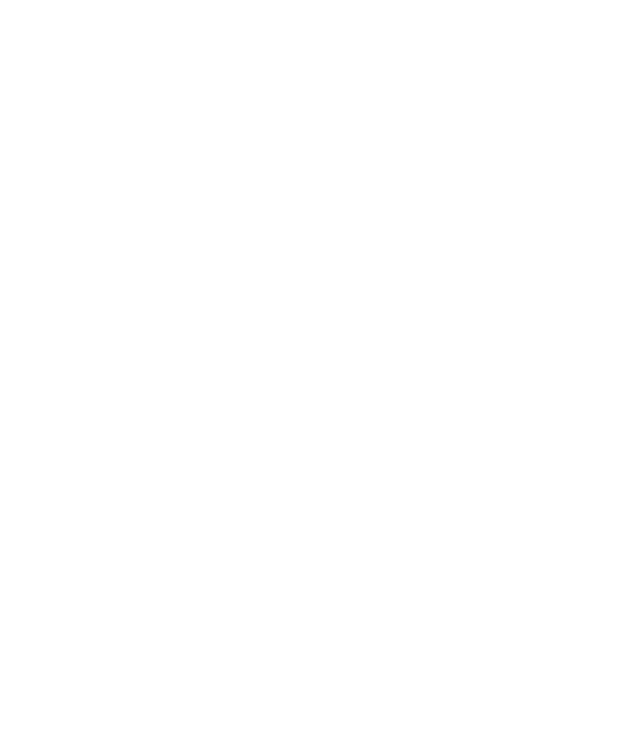
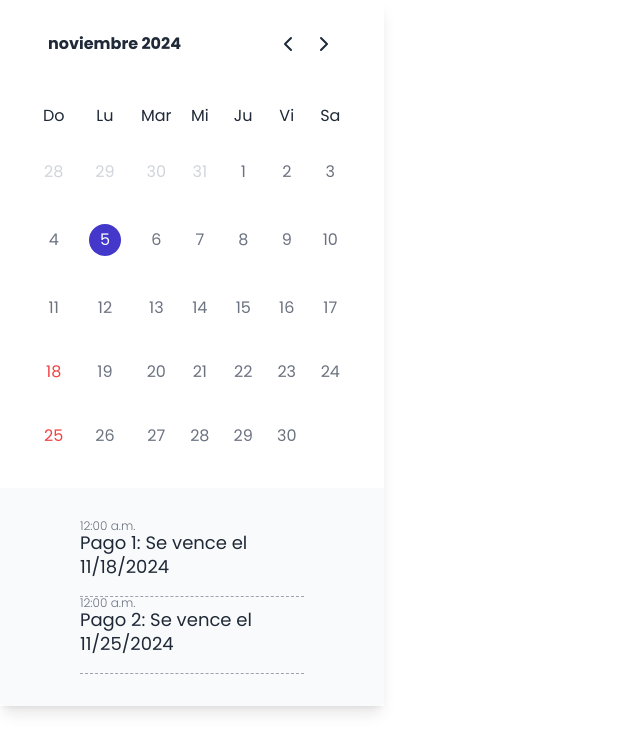
Before and after one commit to metodosformalesds/t6_mfds_2024, a React (Vite) app in the folder llamascoin_ui/: page /calendar in a window 1280 px wide. Before the commit this address had no page. Shown: the top 752 px of the page, without its empty margins (0-640 px from the left). Built offline with nearby package versions, Linux system fonts and the light colour scheme; a web font is replaced by a local one.

Commit message:
realización del calendario
Realización del calendario tomando la fecha actual, obteniendo las fechas de un json para que se vea las

```diff
--- a/llamascoin_ui/package.json
+++ b/llamascoin_ui/package.json
@@ -19,6 +19,7 @@
     "@mui/x-charts": "^7.22.0",
     "@paypal/react-paypal-js": "^8.7.0",
     "axios": "^1.7.7",
+    "dayjs": "^1.11.13",
     "react": "^18.3.1",
     "react-dom": "^18.3.1",
     "react-hook-form": "^7.53.0",
--- a/llamascoin_ui/src/App.jsx
+++ b/llamascoin_ui/src/App.jsx
@@ -9,6 +9,7 @@
 import HomePage from "./pages/HomePage";
 import { AuthProvider } from "./context/AuthContext";
 import AboutUs from "./pages/AboutUs";
+import Calendar from "./components/calendar"
 const App = () => {
   return (
     <AuthProvider>
@@ -21,6 +22,7 @@
         <Route path="/subscription" element={<Subscription />} />
         <Route path="/terms-and-conditions" element={<TermsAndConditions />} />
         <Route path="/about" element={<AboutUs/>}/>
+        <Route path="/calendar" element={<Calendar/>}/>
       </Routes>
     </Router>
   </AuthProvider>
--- a/llamascoin_ui/src/components/Navbar.jsx
+++ b/llamascoin_ui/src/components/Navbar.jsx
@@ -61,6 +61,9 @@
           </a>
           <a href="/subscription" className="text-sm font-semibold leading-8 text-white">
             ¿Quieres prestar dinero?
+          </a>
+          <a href="/calendar" className="text-sm font-semibold leading-8 text-white">
+            Calendario
           </a>
         </PopoverGroup>
         <div className="hidden lg:flex lg:flex-1 lg:justify-end">
--- /dev/null
+++ b/llamascoin_ui/src/components/calendar.jsx
@@ -0,0 +1,233 @@
+import React, { useState } from 'react';
+import dayjs from 'dayjs';
+import 'dayjs/locale/es'; // Importar el idioma español
+
+// Establecer el idioma a español
+dayjs.locale('es');
+const Calendar = () => {
+  const [currentDate, setCurrentDate] = useState(dayjs());
+  const today = dayjs(); // Día actual
+
+  // Datos de pagos
+  const payments = [
+    {
+      id: 1,
+      number_of_pay: 1,
+      date_to_pay: '2024-11-18',
+      paid: false,
+      paid_on_time: null,
+      active_loan: 1,
+    },
+    {
+      id: 2,
+      number_of_pay: 2,
+      date_to_pay: '2024-11-25',
+      paid: false,
+      paid_on_time: null,
+      active_loan: 1,
+    },
+    {
+      id: 3,
+      number_of_pay: 3,
+      date_to_pay: '2024-12-02',
+      paid: false,
+      paid_on_time: null,
+      active_loan: 1,
+    },
+    {
+        "id": 4,
+        "number_of_pay": 4,
+        "date_to_pay": "2024-12-09",
+        "paid": false,
+        "paid_on_time": null,
+        "active_loan": 1
+    },
+    {
+        "id": 5,
+        "number_of_pay": 5,
+        "date_to_pay": "2024-12-16",
+        "paid": false,
+        "paid_on_time": null,
+        "active_loan": 1
+    },
+    {
+        "id": 6,
+        "number_of_pay": 6,
+        "date_to_pay": "2024-12-23",
+        "paid": false,
+        "paid_on_time": null,
+        "active_loan": 1
+    },
+    {
+        "id": 7,
+        "number_of_pay": 7,
+        "date_to_pay": "2024-12-30",
+        "paid": false,
+        "paid_on_time": null,
+        "active_loan": 1
+    },
+    {
+        "id": 8,
+        "number_of_pay": 8,
+        "date_to_pay": "2025-01-06",
+        "paid": false,
+        "paid_on_time": null,
+        "active_loan": 1
+    },
+    {
+        "id": 9,
+        "number_of_pay": 9,
+        "date_to_pay": "2025-01-13",
+        "paid": false,
+        "paid_on_time": null,
+        "active_loan": 1
+    },
+    {
+        "id": 10,
+        "number_of_pay": 10,
+        "date_to_pay": "2025-01-20",
+        "paid": false,
+        "paid_on_time": null,
+        "active_loan": 1
+    },
+  ];
+
+  // Función para mover al mes anterior
+  const handlePreviousMonth = () => {
+    setCurrentDate(currentDate.subtract(1, 'month'));
+  };
+
+  // Función para mover al mes siguiente
+  const handleNextMonth = () => {
+    setCurrentDate(currentDate.add(1, 'month'));
+  };
+
+  // Generar las fechas del calendario del mes actual
+  const generateCalendar = () => {
+    const startOfMonth = currentDate.startOf('month');
+    const endOfMonth = currentDate.endOf('month');
+    const startDate = startOfMonth.startOf('week');
+    const endDate = endOfMonth.endOf('week');
+
+    let days = [];
+    let day = startDate;
+
+    // Generamos todos los días del mes actual, incluso los días que no pertenecen a este mes
+    while (day.isBefore(endDate, 'day')) {
+      days.push(day);
+      day = day.add(1, 'day');
+    }
+    return days;
+  };
+
+  const days = generateCalendar();
+
+  // Función para verificar si un día tiene un pago programado
+  const isPaymentDue = (day) => {
+    return payments.some((payment) => day.isSame(dayjs(payment.date_to_pay), 'day'));
+  };
+
+  return (
+    <div className="max-w-sm w-full shadow-lg">
+      {/* Header con botones de navegación */}
+      <div className="md:p-8 p-5 dark:bg-gray-800 bg-white rounded-t">
+        <div className="px-4 flex items-center justify-between">
+          <span className="text-base font-bold dark:text-gray-100 text-gray-800">
+            {currentDate.format('MMMM YYYY')}
+          </span>
+          <div className="flex items-center">
+            <button onClick={handlePreviousMonth} className="text-gray-800 dark:text-gray-100">
+              <svg xmlns="http://www.w3.org/2000/svg" viewBox="0 0 24 24" width="24" height="24" fill="none" stroke="currentColor" strokeWidth="2" strokeLinecap="round" strokeLinejoin="round">
+                <path d="M15 18l-6-6 6-6" />
+              </svg>
+            </button>
+            <button onClick={handleNextMonth} className="ml-3 text-gray-800 dark:text-gray-100">
+              <svg xmlns="http://www.w3.org/2000/svg" viewBox="0 0 24 24" width="24" height="24" fill="none" stroke="currentColor" strokeWidth="2" strokeLinecap="round" strokeLinejoin="round">
+                <path d="M9 18l6-6-6-6" />
+              </svg>
+            </button>
+          </div>
+        </div>
+
+        {/* Tabla con los días del mes */}
+        <div className="flex items-center justify-between pt-12 overflow-x-auto">
+          <table className="w-full">
+            <thead>
+              <tr>
+                {['Do', 'Lu', 'Mar', 'Mi', 'Ju', 'Vi', 'Sa'].map((day) => (
+                  <th key={day}>
+                    <div className="w-full flex justify-center">
+                      <p className="text-base font-medium text-center text-gray-800 dark:text-gray-100">
+                        {day}
+                      </p>
+                    </div>
+                  </th>
+                ))}
+              </tr>
+            </thead>
+            <tbody>
+              {Array.from({ length: Math.ceil(days.length / 7) }, (_, i) => (
+                <tr key={i}>
+                  {days.slice(i * 7, i * 7 + 7).map((day, idx) => (
+                    <td key={idx} className="pt-6">
+                      <div className="px-2 py-2 cursor-pointer flex w-full justify-center">
+                        {day.isSame(today, 'day') ? (
+                          // Día actual
+                          <div className="w-full h-full">
+                            <div className="flex items-center justify-center w-full rounded-full cursor-pointer">
+                              <a
+                                role="link"
+                                tabIndex="0"
+                                className="focus:outline-none focus:ring-2 focus:ring-offset-2 focus:ring-indigo-700 focus:bg-indigo-500 hover:bg-indigo-500 text-base w-8 h-8 flex items-center justify-center font-medium text-white bg-indigo-700 rounded-full"
+                              >
+                                {day.format('D')}
+                              </a>
+                            </div>
+                          </div>
+                        ) : (
+                          // Días normales
+                          <p
+                            className={`text-base ${day.isSame(currentDate, 'month') ? 'text-gray-500 dark:text-gray-100' : 'text-gray-300'} ${isPaymentDue(day) ? 'text-red-500' : ''}`}
+                          >
+                            {day.format('D')}
+                          </p>
+                        )}
+                      </div>
+                    </td>
+                  ))}
+                </tr>
+              ))}
+            </tbody>
+          </table>
+        </div>
+      </div>
+
+      {/* Recordatorios de pagos */}
+      <div className="md:py-8 py-5 md:px-16 px-5 dark:bg-gray-700 bg-gray-50 rounded-b">
+        <div className="px-4">
+          {payments.filter((payment) => currentDate.isSame(dayjs(payment.date_to_pay), 'month')).map((payment) => (
+            <div key={payment.id} className="border-b pb-4 border-gray-400 border-dashed">
+              <p className="text-xs font-light leading-3 text-gray-500 dark:text-gray-300">
+                {new Date(payment.date_to_pay).toLocaleString('es-US', {
+                  hour: '2-digit',
+                  minute: '2-digit',
+                  hour12: true,
+                })}
+              </p>
+              <a
+                tabIndex="0"
+                className="focus:outline-none text-lg font-medium leading-5 text-gray-800 dark:text-gray-100 mt-2"
+              >
+                Pago {payment.number_of_pay}: Se vence el{' '}
+                {new Date(payment.date_to_pay).toLocaleDateString()}
+              </a>
+
+            </div>
+          ))}
+        </div>
+      </div>
+    </div>
+  );
+};
+
+export default Calendar;
```
Also changed, not shown: 1 other file (tests, documents, lock files or other folders).
